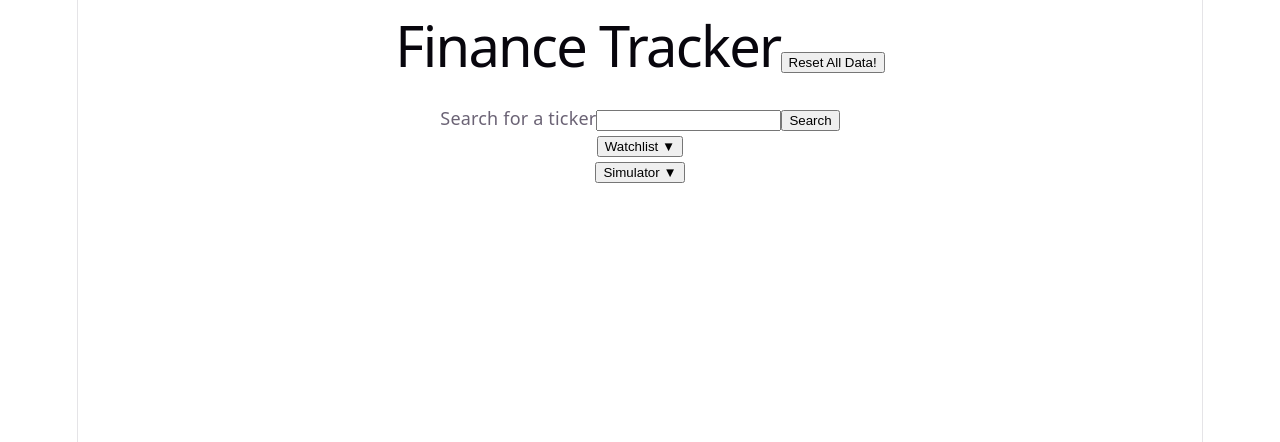
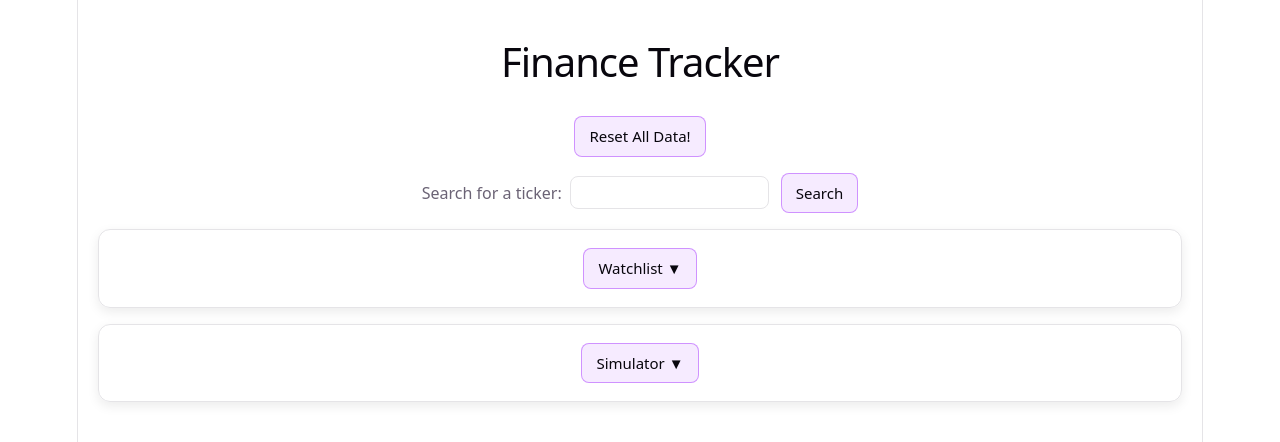
Before and after one commit to Scripting-Java/financetracker, a React (Vite) app: page / in a window 1280 px wide. Shown: the top 442 px of the page. Built offline with nearby package versions, Linux system fonts and the light colour scheme.

Commit message:
Minor CSS Changes

```diff
--- a/src/App.tsx
+++ b/src/App.tsx
@@ -37,27 +37,27 @@ function App() {
   const [endDate, setEndDate] = useState(getMostRecentWeekday)
   const [interval, setInterval] = useState('1d')
   const [chartType, setChartType] = useState<'line' | 'candle'>('line')
-  const [watchlist, setWatchlist] = useState<string[]>(()=>{
-    try{
+  const [watchlist, setWatchlist] = useState<string[]>(() => {
+    try {
       const saved = localStorage.getItem('financeTrackerWatchlist')
-      return saved? JSON.parse(saved) as string[] : []
-    }catch{
+      return saved ? JSON.parse(saved) as string[] : []
+    } catch {
       return []
     }
   })
 
-  function saveWatchlist(next: string[]){
+  function saveWatchlist(next: string[]) {
     setWatchlist(next)
     localStorage.setItem('financeTrackerWatchlist', JSON.stringify(next))
   }
 
-  function addTicker(symbol:string){
-    if(watchlist.includes(symbol)) return
+  function addTicker(symbol: string) {
+    if (watchlist.includes(symbol)) return
     saveWatchlist([...watchlist, symbol])
   }
 
-  function removeTicker(symbol: string){
-    saveWatchlist(watchlist.filter((ticker)=> ticker !== symbol))
+  function removeTicker(symbol: string) {
+    saveWatchlist(watchlist.filter((ticker) => ticker !== symbol))
   }
 
   async function handleSearchSubmit(event: SubmitEvent<HTMLFormElement>) {
@@ -80,12 +80,12 @@ function App() {
 
   }
 
-  function selectTicker(symbol:string){
+  function selectTicker(symbol: string) {
     setTicker(symbol)
     void searchTicker(symbol)
   }
 
-  async function searchTicker(symbol: string){
+  async function searchTicker(symbol: string) {
     setError(null)
     try {
       setStock(null)
@@ -140,13 +140,13 @@ function App() {
     }
   }
 
-  useEffect(()=> {
-    if(!stock) return
-    if(interval !=='1d'){
+  useEffect(() => {
+    if (!stock) return
+    if (interval !== '1d') {
       const today = new Date()
       const year = today.getFullYear()
-      const month = String(today.getMonth()+1).padStart(2,'0')
-      const day = String(today.getDate()).padStart(2,'0')
+      const month = String(today.getMonth() + 1).padStart(2, '0')
+      const day = String(today.getDate()).padStart(2, '0')
       const todayString = `${year}-${month}-${day}`
 
       setStartDate(todayString)
@@ -154,10 +154,10 @@ function App() {
 
       void fetchHistory(stock.ticker, todayString, todayString, interval)
     }
-    else{
+    else {
       void fetchHistory(stock.ticker, startDate, endDate, interval)
     }
-  }, [interval,stock])
+  }, [interval, stock])
 
   async function handleRefreshHistory() {
     if (!stock) return
@@ -169,7 +169,7 @@ function App() {
     await fetchHistory(stock.ticker, startDate, endDate, interval)
   }
 
-  function reset(){
+  function reset() {
     localStorage.removeItem('financeTrackerWatchlist')
     localStorage.removeItem('financeTrackerPurchases')
     window.location.reload()
@@ -177,14 +177,16 @@ function App() {
 
 
   return (
-    <><h1> Finance Tracker
-    <button type = "button" onClick={reset}>
+    <>
+      <header className = "app-Header">
+      <h1> Finance Tracker </h1>
+      <button type="button" onClick={reset}>
         Reset All Data!
       </button>
-    </h1>
+      </header>
       <form onSubmit={handleSearchSubmit}>
         <label inputMode='text'>
-          Search for a ticker
+          Search for a ticker:
           <input type="text" name="Ticker" id="searchButton" value={ticker} onChange={(event) => setTicker(event.target.value)} />
         </label>
         <button>Search</button>
@@ -246,10 +248,10 @@ function App() {
             <button type='button' onClick={handleRefreshHistory}>
               Refresh
             </button>
-              {chartType === 'line'?(
+            {chartType === 'line' ? (
               <HistoryChart records={history} />
-              ):(
-                <CandleChart records = {history} />
+            ) : (
+              <CandleChart records={history} />
             )}
             <HistoryTable records={history}></HistoryTable>
           </section>
--- a/src/index.css
+++ b/src/index.css
@@ -1,3 +1,4 @@
+
 :root {
   --text: #6b6375;
   --text-h: #08060d;
@@ -7,58 +8,35 @@
   --accent: #aa3bff;
   --accent-bg: rgba(170, 59, 255, 0.1);
   --accent-border: rgba(170, 59, 255, 0.5);
-  --social-bg: rgba(244, 243, 236, 0.5);
-  --shadow:
-    rgba(0, 0, 0, 0.1) 0 10px 15px -3px, rgba(0, 0, 0, 0.05) 0 4px 6px -2px;
-
-  --sans: system-ui, 'Segoe UI', Roboto, sans-serif;
-  --heading: system-ui, 'Segoe UI', Roboto, sans-serif;
+  --shadow: 0 4px 12px rgba(0, 0, 0, 0.08);
+  --sans: system-ui, "Segoe UI", Roboto, sans-serif;
   --mono: ui-monospace, Consolas, monospace;
 
-  font: 18px/145% var(--sans);
-  letter-spacing: 0.18px;
-  color-scheme: light dark;
+  font: 16px/1.5 var(--sans);
   color: var(--text);
   background: var(--bg);
+  color-scheme: light dark;
   font-synthesis: none;
   text-rendering: optimizeLegibility;
   -webkit-font-smoothing: antialiased;
   -moz-osx-font-smoothing: grayscale;
-
-  @media (max-width: 1024px) {
-    font-size: 16px;
-  }
 }
 
 @media (prefers-color-scheme: dark) {
   :root {
-    --text: #9ca3af;
-    --text-h: #f3f4f6;
-    --bg: #16171d;
-    --border: #2e303a;
+    --text: #ee8f36;
+    --text-h: #e2b78f;
+    --bg: #000000;
+    --border: #7055d3;
     --code-bg: #1f2028;
-    --accent: #c084fc;
-    --accent-bg: rgba(192, 132, 252, 0.15);
+    --accent: #7cb9f1;
+    --accent-bg: rgba(122, 200, 224, 0.15);
     --accent-border: rgba(192, 132, 252, 0.5);
-    --social-bg: rgba(47, 48, 58, 0.5);
-    --shadow:
-      rgba(0, 0, 0, 0.4) 0 10px 15px -3px, rgba(0, 0, 0, 0.25) 0 4px 6px -2px;
-  }
-
-  #social .button-icon {
-    filter: invert(1) brightness(2);
+    --shadow: 0 4px 12px rgba(0, 0, 0, 0.25);
   }
 }
 
-#root {
-  width: 1126px;
-  max-width: 100%;
-  margin: 0 auto;
-  text-align: center;
-  border-inline: 1px solid var(--border);
-  min-height: 100svh;
-  display: flex;
-  flex-direction: column;
+* {
   box-sizing: border-box;
 }
 
@@ -66,46 +44,151 @@ body {
   margin: 0;
 }
 
+#root {
+  width: 1126px;
+  max-width: 100%;
+  min-height: 100vh;
+  margin: 0 auto;
+  padding: 20px;
+  border-inline: 1px solid var(--border);
+  text-align: center;
+}
+
 h1,
 h2 {
-  font-family: var(--heading);
+  color: var(--text-h);
   font-weight: 500;
+}
+
+h1 {
+  margin: 12px 0 24px;
+  font-size: 40px;
+  letter-spacing: -1px;
+}
+
+h2 {
+  margin: 0 0 12px;
+  font-size: 24px;
+  line-height: 1.2;
+}
+
+p {
+  margin: 0 0 12px;
+}
+
+
+.app-header {
+  display: flex;
+  flex-direction: column;
+  align-items: center;
+  gap: 12px;
+  margin-bottom: 24px;
+}
+
+.app-header h1 {
+  margin: 0;
+}
+
+.app-header button {
+  flex-shrink: 0;
+}
+
+
+section {
+  margin-bottom: 16px;
+  padding: 18px;
+  border: 1px solid var(--border);
+  border-radius: 12px;
+  box-shadow: var(--shadow);
+}
+
+form {
+  display: flex;
+  flex-wrap: wrap;
+  align-items: center;
+  justify-content: center;
+  gap: 12px;
+  margin: 16px 0;
+}
+
+label {
+  display: inline-flex;
+  flex-wrap: wrap;
+  align-items: center;
+  gap: 8px;
+}
+
+input,
+select {
+  padding: 8px 10px;
+  border: 1px solid var(--border);
+  border-radius: 8px;
+  background: var(--bg);
   color: var(--text-h);
 }
 
-h1 {
-  font-size: 56px;
-  letter-spacing: -1.68px;
-  margin: 32px 0;
-  @media (max-width: 1024px) {
-    font-size: 36px;
-    margin: 20px 0;
-  }
+button {
+  padding: 8px 14px;
+  border: 1px solid var(--accent-border);
+  border-radius: 8px;
+  background: var(--accent-bg);
+  color: var(--text-h);
+  font: inherit;
+  font-size: 15px;
+  cursor: pointer;
 }
-h2 {
-  font-size: 24px;
-  line-height: 118%;
-  letter-spacing: -0.24px;
-  margin: 0 0 8px;
-  @media (max-width: 1024px) {
-    font-size: 20px;
-  }
+
+button:hover {
+  filter: brightness(0.95);
 }
-p {
-  margin: 0;
+
+button:focus-visible,
+input:focus-visible,
+select:focus-visible {
+  outline: 2px solid var(--accent);
+  outline-offset: 2px;
+}
+
+ul {
+  padding-left: 24px;
+}
+
+li {
+  margin: 8px 0;
 }
 
 code,
 .counter {
-  font-family: var(--mono);
   display: inline-flex;
   border-radius: 4px;
   color: var(--text-h);
+  font-family: var(--mono);
 }
 
 code {
-  font-size: 15px;
-  line-height: 135%;
   padding: 4px 8px;
   background: var(--code-bg);
+  font-size: 14px;
 }
+
+@media (max-width: 600px) {
+  #root {
+    padding: 12px;
+  }
+
+  h1 {
+    font-size: 32px;
+  }
+
+  h2 {
+    font-size: 20px;
+  }
+
+  .app-header {
+    gap: 12px;
+  }
+
+  section {
+    padding: 12px;
+  }
+}
```
Lines whose indentation alone changed are shown as unchanged.
